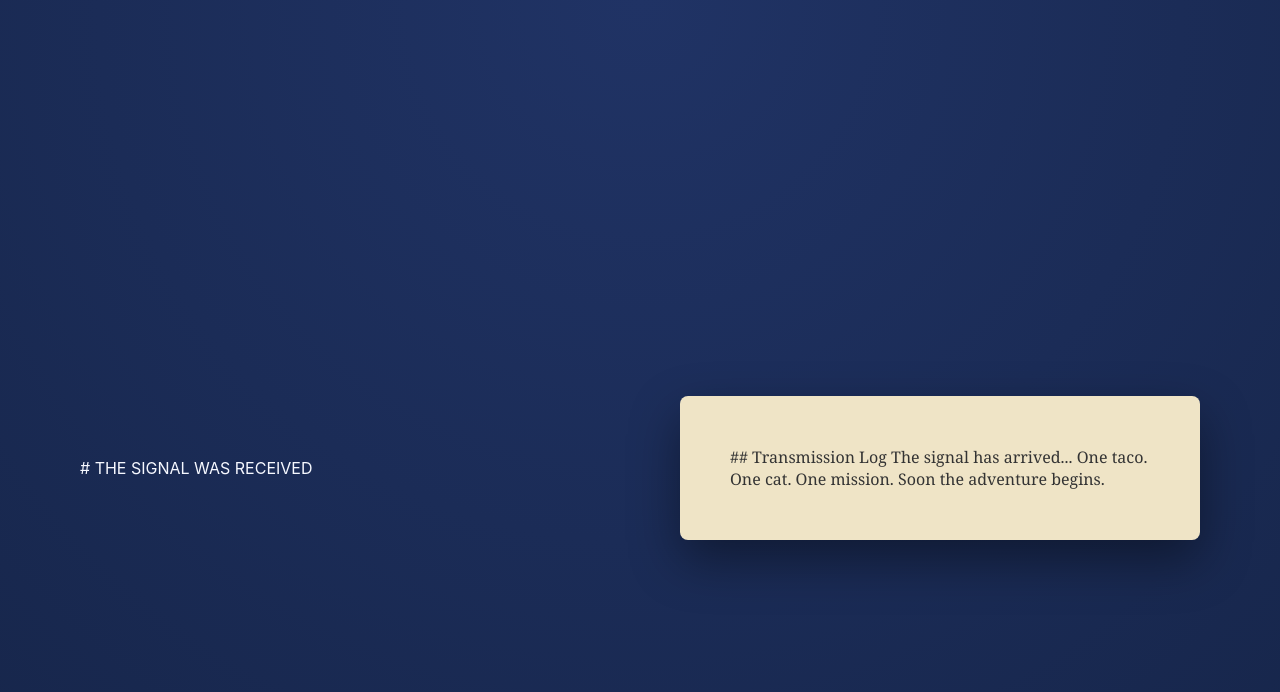
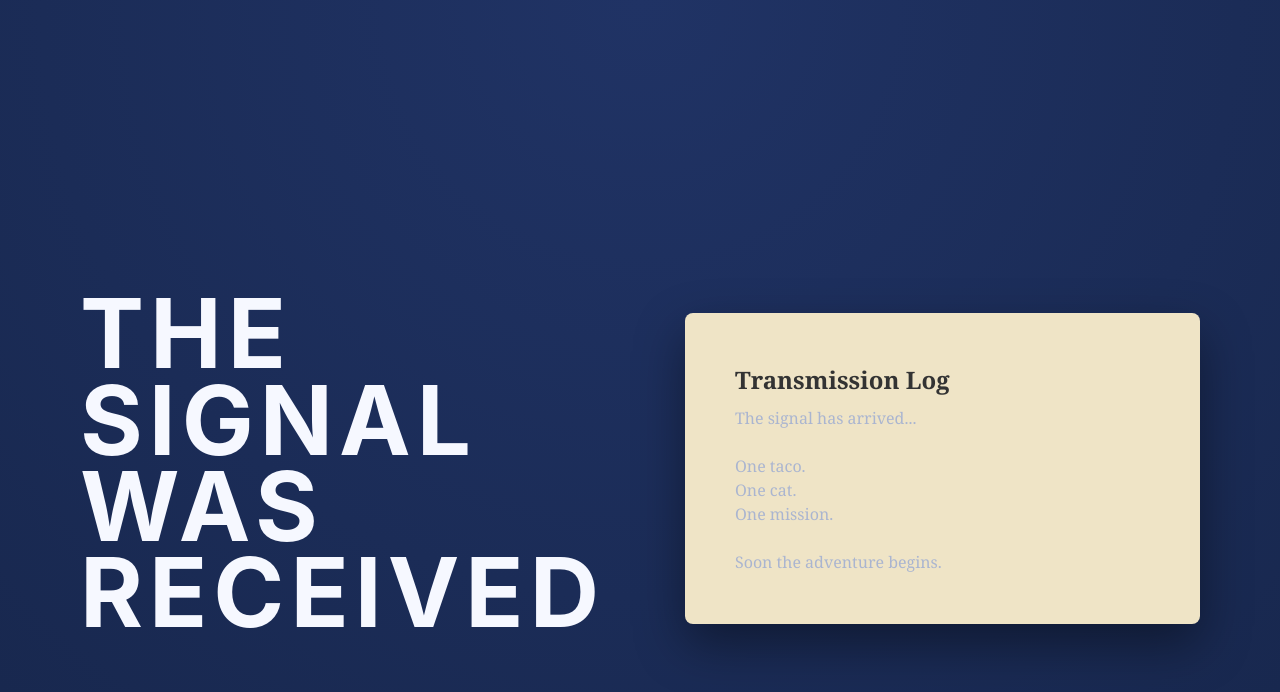
Before and after one commit to tacocatwebsite-Project/tacocat, a Jekyll site: the page built from index.md, in a window 1280 px wide and 900 px high. Shown: the top 692 px of the window. Built offline with Jekyll 4.4.1, drawn with Linux system fonts in a browser that asks for light colours; some of the changed text lies outside the part shown.

Commit message:
Update index.md

```diff
--- a/index.md
+++ b/index.md
@@ -7,23 +7,25 @@ title: Home
 
 <div class="hero-title">
 
-# THE SIGNAL WAS RECEIVED
+<h1>THE SIGNAL WAS RECEIVED</h1>
 
 </div>
 
 <div class="hero-scroll">
 
-## Transmission Log
+<h2>Transmission Log</h2>
 
+<p>
 The signal has arrived...
-
+<br><br>
 One taco.
-
+<br>
 One cat.
-
+<br>
 One mission.
-
+<br><br>
 Soon the adventure begins.
+</p>
 
 </div>
 
@@ -31,7 +33,7 @@ Soon the adventure begins.
 
 <section class="story">
 
-# The Story So Far
+<h1>The Story So Far</h1>
 
 <div class="chapter-grid">
 
@@ -49,9 +51,9 @@ Soon the adventure begins.
 
 <section class="gallery">
 
-# Meme Gallery
+<h1>Meme Gallery</h1>
 
-### The Funniest Tacos in the Universe
+<h3>The Funniest Tacos in the Universe</h3>
 
 <div class="meme-grid">
 
@@ -73,9 +75,9 @@ Soon the adventure begins.
 
 <section class="crew">
 
-# Meet the Taco Crew
+<h1>Meet the Taco Crew</h1>
 
-### A Crew of Misfits. One Mission.
+<h3>A Crew of Misfits. One Mission.</h3>
 
 <div class="crew-grid">
 
@@ -97,9 +99,9 @@ Soon the adventure begins.
 
 <section class="behind">
 
-# Behind the Scenes
+<h1>Behind the Scenes</h1>
 
-### Building the Universe One Taco at a Time
+<h3>Building the Universe One Taco at a Time</h3>
 
 <div class="behind-box">
 
@@ -127,7 +129,7 @@ Introduce the creators.
 
 <section class="quiz">
 
-# TacoCat Practice Quiz
+<h1>TacoCat Practice Quiz</h1>
 
 <div class="wrap">
 
```
